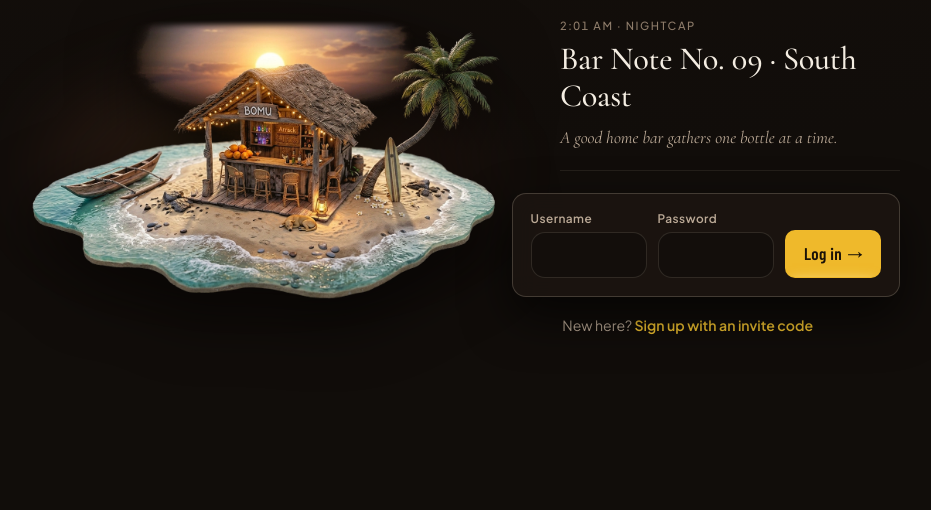
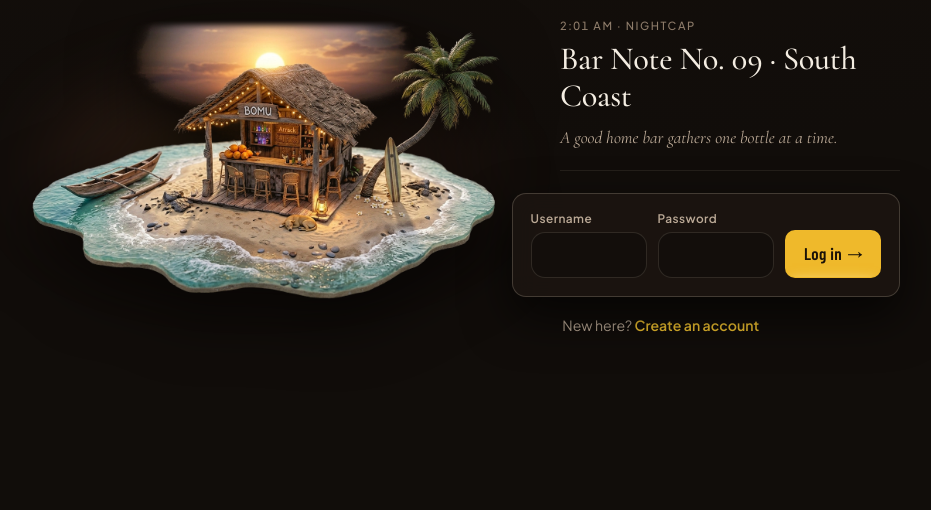
Before and after one commit to sepulturian/bomu, a Flask app: page /login in a window 1280 px wide. Shown: the part 237-747 px from the top of the page, without its empty margins (190-1121 px from the left). Run offline with Flask 3, Linux system fonts and the light colour scheme; some libraries are stand-ins or nearby versions; some web fonts are replaced.

Commit message:
Update login signup link copy (remove invite code wording)

```diff
--- a/templates/login.html
+++ b/templates/login.html
@@ -260,7 +260,7 @@
         </div>
 
         <p class="auth-switch">
-            New here? <a href="{{ url_for('signup') }}">Sign up with an invite code</a>
+            New here? <a href="{{ url_for('signup') }}">Create an account</a>
         </p>
     </div>
 </div>
```
